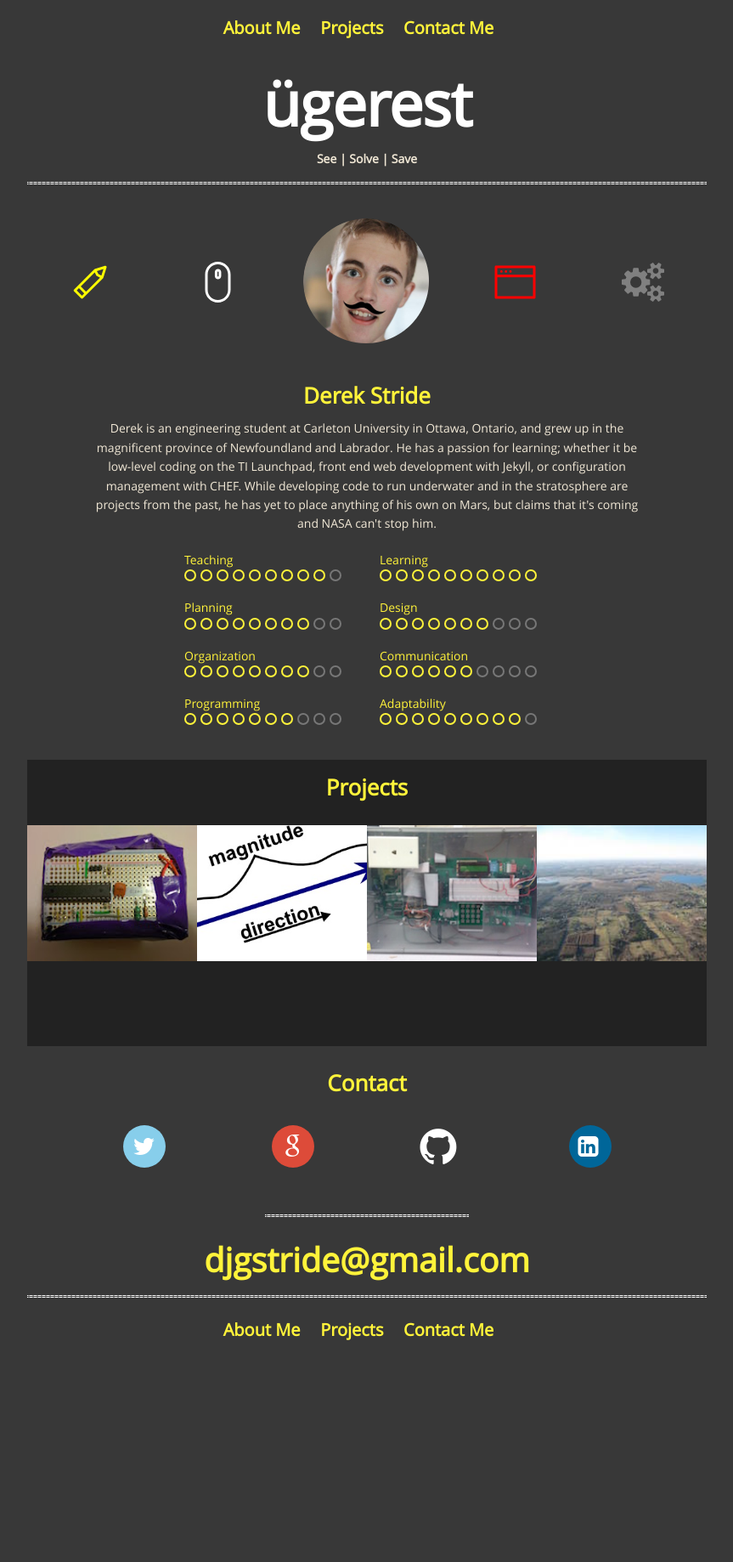
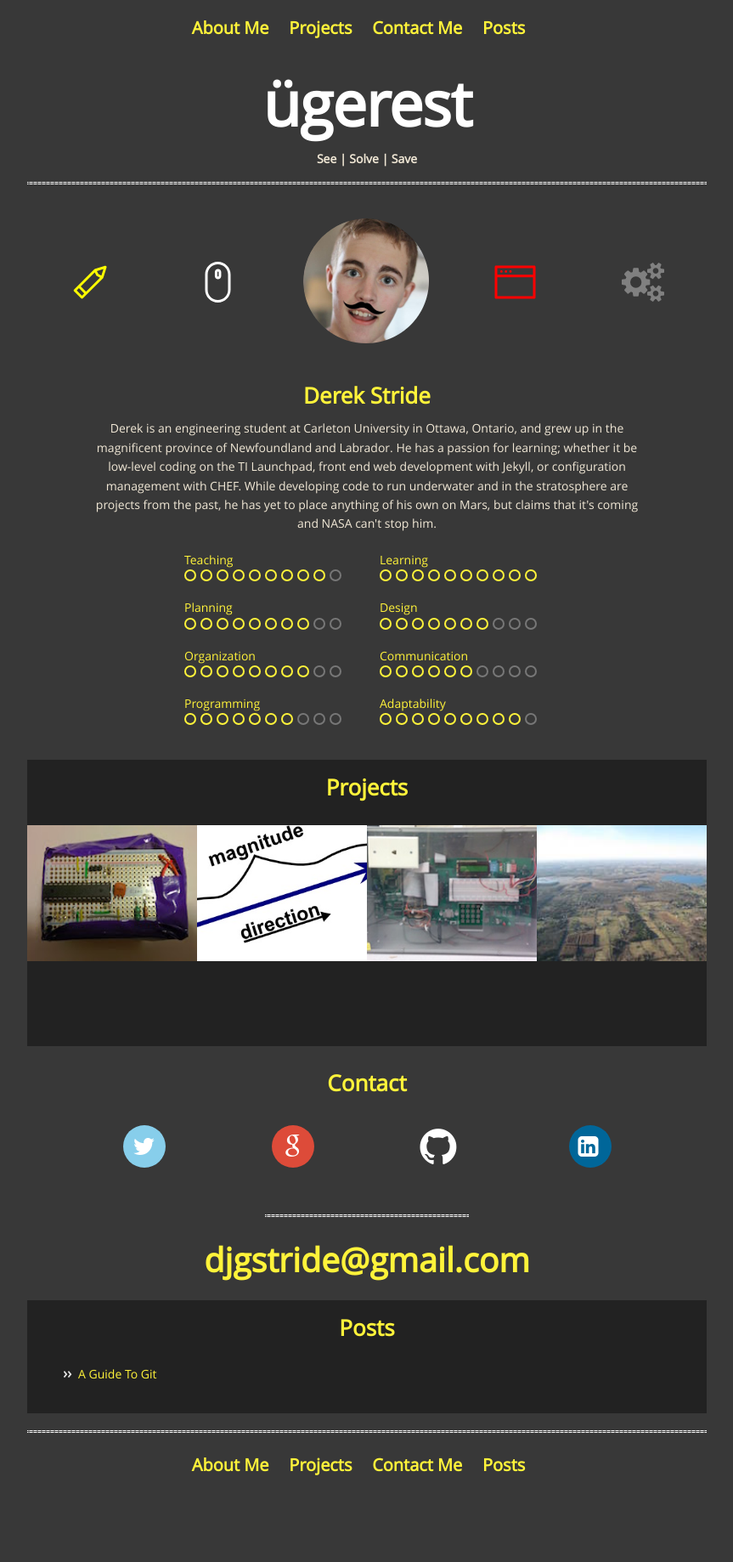
Before and after one commit to DerekStride/DerekStride.github.io, a Jekyll site: the page built from index.html, in a window 1280 px wide. Shown: the whole page at 85% size, without its empty margins (208-1071 px from the left). Built offline with Jekyll 4.4.1, drawn with Linux system fonts in a browser that asks for light colours; before the commit the page ends 1679 px from its top, so only the background shows below that.

Commit message:
Added a little blog section

```diff
--- /dev/null
+++ b/_includes/blog.html
@@ -0,0 +1,16 @@
+<section class="alt-section">
+
+  <h3 id="blog">Posts</h3>
+
+  <div class="blog-lockup">
+
+    <ul>
+      {% for post in site.posts %}
+        <li>
+          <a href="{{ post.url }}">{{ post.title }}</a>
+        </li>
+      {% endfor %}
+    </ul>
+
+  </div>
+</section>
--- a/assets/css/3-modules/_-modules-index.sass
+++ b/assets/css/3-modules/_-modules-index.sass
@@ -3,3 +3,4 @@
 @import 'about'
 @import 'projects'
 @import 'contact'
+@import 'blog'
--- /dev/null
+++ b/assets/css/3-modules/_blog.sass
@@ -0,0 +1,12 @@
+.alt-section
+  background: #222
+
+  h3
+    text-align: center
+    padding-top: 15px
+
+.blog-lockup
+  max-width: 800px
+  margin: 0px auto
+  padding-bottom: 20px
+  +clearfix()
--- a/index.html
+++ b/index.html
@@ -7,6 +7,8 @@ menu:
   url:    projects
 - header: Contact Me
   url:    contact
+- header: Posts
+  url:    blog
 ---
 
 <div class="wrapper">
@@ -17,4 +19,6 @@ menu:
 
   {% include contact.html %}
 
+  {% include blog.html %}
+
 <div>
```
